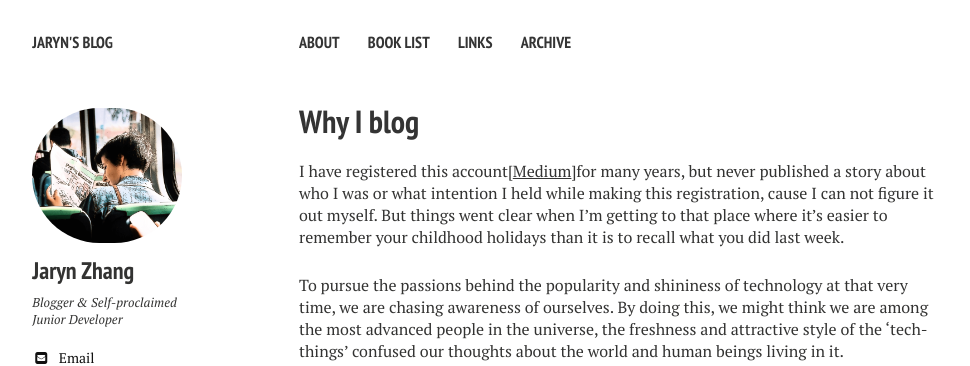
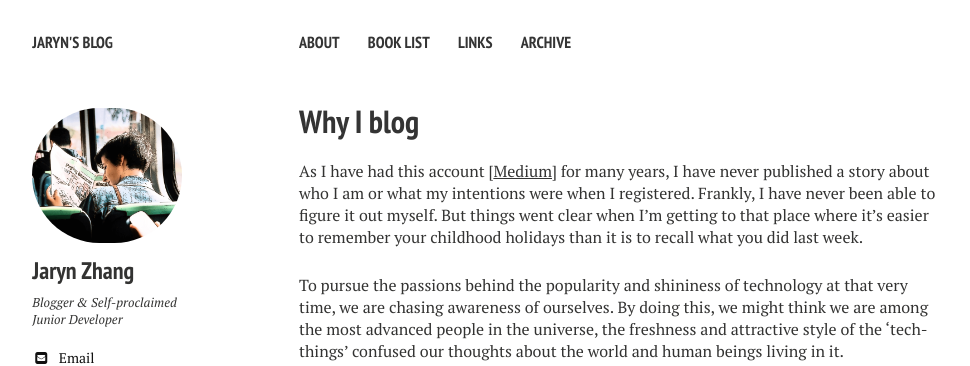
Before and after one commit to jarynzhang/jarynzhang.github.io, a Jekyll site: the page built from Envedette/_posts/2021-08-03-Why I blog.md, in a window 1280 px wide. Shown: the top 366 px of the page, without its empty margins (21-991 px from the left). Built offline with Jekyll 4.4.1, drawn with Linux system fonts in a browser that asks for light colours; nearby versions of some CDN libraries; our own code applies the rules of GitHub Pages for plain Markdown files.

Commit message:
articles updated

```diff
--- a/Envedette/_posts/2021-08-03-Why I blog.md
+++ b/Envedette/_posts/2021-08-03-Why I blog.md
@@ -9,8 +9,8 @@ excerpt: I have registered this account for many years, but never published a st
 ---
 
 
-I have registered this account[[Medium](https://medium.com/@eian.zhang)]for many years,
-but never published a story about who I was or what intention I held while making this registration, cause I can not figure it out myself. But things went clear when I’m getting to that place where it’s easier to remember your childhood holidays than it is to recall what you did last week.
+
+As I have had this account [[Medium](https://medium.com/@eian.zhang)] for many years, I have never published a story about who I am or what my intentions were when I registered. Frankly, I have never been able to figure it out myself. But things went clear when I’m getting to that place where it’s easier to remember your childhood holidays than it is to recall what you did last week.
 
 To pursue the passions behind the popularity and shininess of technology at that very time,  we are chasing awareness of ourselves. By doing this, we might think we are among the most advanced people in the universe, the freshness and attractive style of the 'tech-things' confused our thoughts about the world and human beings living in it.
 
```
Also changed, not shown: Envedette/_posts/2021-08-22-Anglais et français.md (+1 -1 lines).
